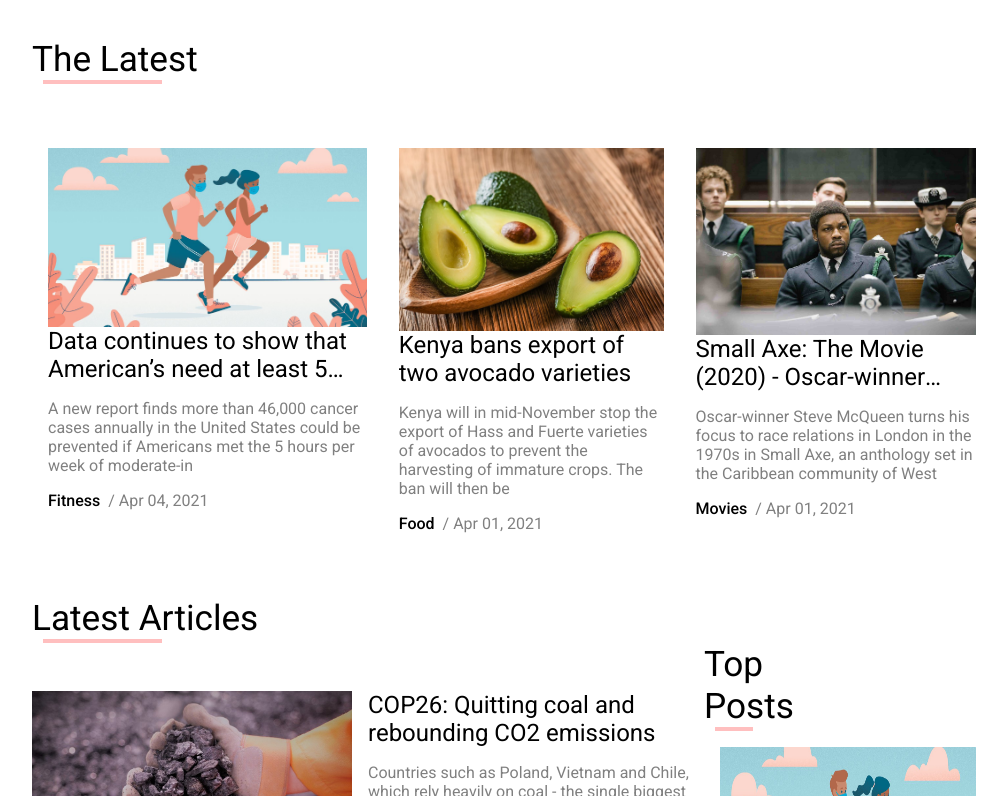
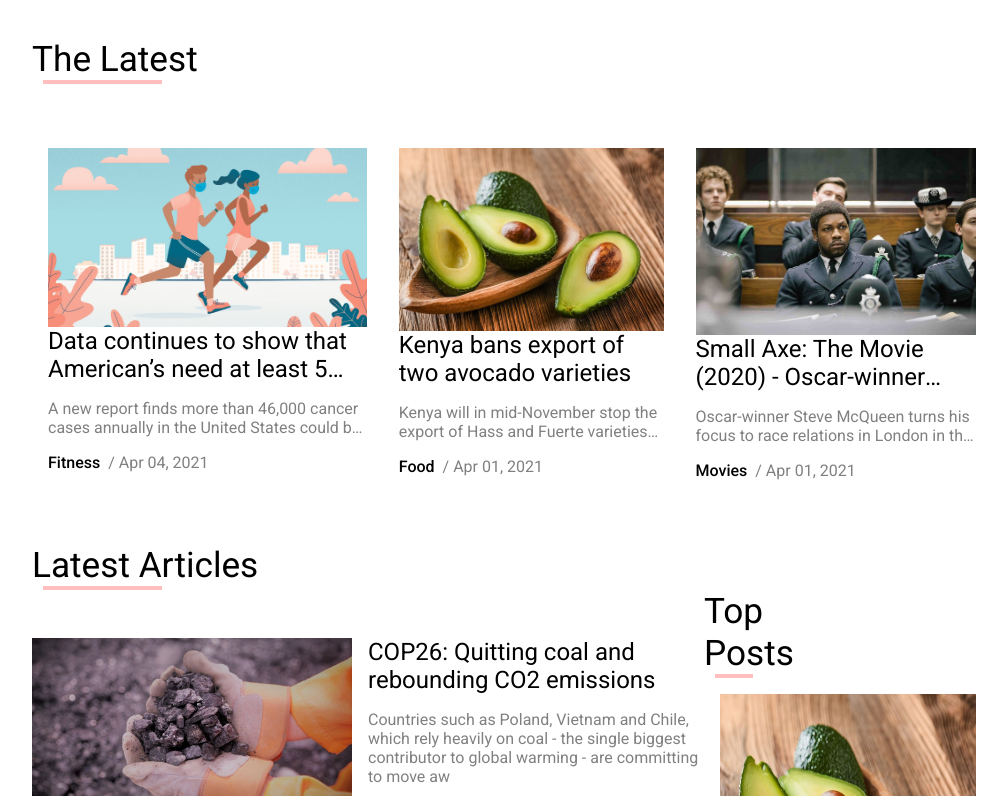
Before and after one commit to mahendruankit/blog, a React (Create React App) app: page / in a window 1280 px wide. Shown: the part 584-1380 px from the top of the page, without its empty margins (128-1135 px from the left). Built offline with nearby package versions, Linux system fonts and the light colour scheme.

Commit message:
add more components on to home page. Add props to category for content padding

```diff
--- a/src/client/App.js
+++ b/src/client/App.js
@@ -13,35 +13,63 @@ function App() {
       <div className='app'>
         <div className='page'>
           <Header />
-          <div className='content'>
           <Routes>
             <Route exact path='/' element={<Home />} />
             <Route
               path='/science'
-                element={<Category categoryId={1} displayTitle={true} />}
+              element={
+                <Category
+                  categoryId={1}
+                  displayTitle={true}
+                  requiresPadding={true}
+                />
+              }
+            />
+            <Route
+              path='/technology'
+              element={
+                <Category
+                  categoryId={2}
+                  displayTitle={true}
+                  requiresPadding={true}
+                />
+              }
+            />
+            <Route
+              path='/movies'
+              element={
+                <Category
+                  categoryId={3}
+                  displayTitle={true}
+                  requiresPadding={true}
+                />
+              }
+            />
+            <Route
+              path='/fitness'
+              element={
+                <Category
+                  categoryId={4}
+                  displayTitle={true}
+                  requiresPadding={true}
+                />
+              }
+            />
+            <Route
+              path='/food'
+              element={
+                <Category
+                  categoryId={5}
+                  displayTitle={true}
+                  requiresPadding={true}
+                />
+              }
             />
             <Route
               path='/category/:categoryId/article/:articleId'
               element={<Article />}
             />
-              <Route
-                path='/technology'
-                element={<Category categoryId={2} displayTitle={true} />}
-              />
-              <Route
-                path='/movies'
-                element={<Category categoryId={3} displayTitle={true} />}
-              />
-              <Route
-                path='/fitness'
-                element={<Category categoryId={4} displayTitle={true} />}
-              />
-              <Route
-                path='/food'
-                element={<Category categoryId={5} displayTitle={true} />}
-              />
           </Routes>
-          </div>
         </div>
       </div>
     </BrowserRouter>
--- /dev/null
+++ b/src/client/components/ArticlesHorizontal/ArticlesHorizontal.js
@@ -0,0 +1,53 @@
+import React from 'react';
+import moment from 'moment';
+import { Link } from 'react-router-dom';
+import './ArticlesHorizontal.scss';
+
+export default function LatestArticlesFromAllCategories({
+  listOfCategoriesAndArticles,
+  showThumbnail,
+}) {
+  return (
+    <div className='articlesHorizontal'>
+      {listOfCategoriesAndArticles.map((list) => {
+        const newTo = {
+          pathname: `/category/${list.category.id}/article/${list.article.id}`,
+          param1: 'id',
+        };
+
+        return (
+          <div
+            className='articlesHorizontal__article'
+            key={`${list.article.id}${list.category.id}`}
+          >
+            <Link className='articlesHorizontal__article__link' to={newTo}>
+              <div className='articlesHorizontal__article__link__details'>
+                {showThumbnail ? (
+                  <div className='articlesHorizontal__article__link__details__thumbnail'>
+                    <img src={list.article.thumbnail} alt='Article thumbnail' />
+                  </div>
+                ) : (
+                  ''
+                )}
+                <div className='articlesHorizontal__article__link__details__name'>
+                  {list.article.title}
+                </div>
+                <div className='articlesHorizontal__article__details__content'>
+                  {list.article.content.slice(0, 150)}
+                </div>
+                <div className='articlesHorizontal__article__details__info'>
+                  <span className='articlesHorizontal__article__details__info__name'>
+                    {list.category.name}&nbsp;&nbsp;
+                  </span>
+                  <span className='articlesHorizontal__article__details__info__date'>
+                    / {moment(list.article.date).format('MMM DD, YYYY')}
+                  </span>
+                </div>
+              </div>
+            </Link>
+          </div>
+        );
+      })}
+    </div>
+  );
+}
--- /dev/null
+++ b/src/client/components/ArticlesHorizontal/ArticlesHorizontal.scss
@@ -0,0 +1,67 @@
+@import '../../variables.scss';
+
+.articlesHorizontal {
+  text-decoration: none;
+  color: $link-color;
+  display: flex;
+  flex-direction: row;
+  margin-top: 3em;
+  margin-bottom: 3em;
+}
+
+.articlesHorizontal {
+  font-family: $font-family;
+}
+
+.articlesHorizontal a {
+  text-decoration: none;
+  color: $link-color;
+}
+
+.articlesHorizontal__article {
+  margin: 1em;
+}
+.articlesHorizontal__article__link {
+  display: flex;
+}
+
+.articlesHorizontal__article__link__details__thumbnail {
+  text-align: left;
+}
+
+.articlesHorizontal__article__link__details__thumbnail img {
+  vertical-align: middle;
+  width: 100%;
+  height: auto;
+}
+
+.articlesHorizontal__article__link__details__name {
+  font-size: 1.5em;
+  display: -webkit-box;
+  -webkit-line-clamp: 2;
+  -webkit-box-orient: vertical;
+  overflow: hidden;
+  text-overflow: ellipsis;
+}
+
+.articlesHorizontal__article__details__content {
+  margin-top: 1em;
+  color: $secondary-color;
+  display: -webkit-box;
+  -webkit-line-clamp: 2;
+  -webkit-box-orient: vertical;
+  overflow: hidden;
+  text-overflow: ellipsis;
+}
+
+.articlesHorizontal__article__details__info {
+  margin-top: 1em;
+}
+
+.articlesHorizontal__article__details__info__name {
+  font-weight: 500;
+}
+
+.articlesHorizontal__article__details__info__date {
+  color: $secondary-color;
+}
--- a/src/client/components/Category/Category.js
+++ b/src/client/components/Category/Category.js
@@ -8,8 +8,12 @@ import moment from 'moment';
 
 import './Category.scss';
 
-export default function Category({ categoryId, displayTitle }) {
-  let categoryAndArticlesFromAllCategories = [];
+export default function Category({
+  categoryId,
+  displayTitle,
+  requiresPadding,
+}) {
+  let topPostsArticlesFromAllCategories = [];
   var category = Categories.filter((c) => c.id === categoryId)[0];
   var articles = category.articles;
 
@@ -18,38 +22,35 @@ export default function Category({ categoryId, displayTitle }) {
     articles: articles,
   };
 
-  //Calculate the latest articles from all categories
+  //Calculate the top articles as per claps from all categories
 
   Categories.forEach((category) => {
     category.articles.forEach((article) => {
-      categoryAndArticlesFromAllCategories.push({
+      topPostsArticlesFromAllCategories.push({
         category: category,
         article: article,
-        date: moment(article.date).format('MMM DD, YYYY'),
+        claps: article.claps,
       });
     });
   });
 
-  let latestArticlesFromAllCategories =
-    categoryAndArticlesFromAllCategories.sort((a, b) => {
-      return moment(a.date).diff(b.date);
-    });
+  let topPosts = topPostsArticlesFromAllCategories.sort((a, b) => {
+    return moment(a.claps).diff(b.claps);
+  });
 
-  latestArticlesFromAllCategories = latestArticlesFromAllCategories
-    .reverse()
-    .slice(0, 3);
+  topPosts = topPosts.reverse().slice(0, 3);
+
+  let contentClass = requiresPadding ? 'content' : '';
 
   return (
-    <div className='category'>
+    <div className={`category ${contentClass}`}>
       <div className='category__left'>
         {displayTitle ? <Title title={category.name} /> : ''}
         <Articles listOfCategoriesAndArticles={listOfCategoriesAndArticles} />
       </div>
       <div className='category__right'>
         <Title title='Top Posts' />
-        <TopPosts
-          listOfCategoriesAndArticles={latestArticlesFromAllCategories}
-        />
+        <TopPosts listOfCategoriesAndArticles={topPosts} />
         <Advertisment />
       </div>
     </div>
--- a/src/client/components/LatestArticlesFromAllCategories/LatestArticlesFromAllCategories.js
+++ /dev/null
@@ -1,51 +0,0 @@
-import React from 'react';
-import moment from 'moment';
-import { Link } from 'react-router-dom';
-import './LatestArticlesFromAllCategories.scss';
-
-export default function LatestArticlesFromAllCategories({
-  latestArticlesFromAllCategories,
-}) {
-  return (
-    <div className='latestArticleFromAllCategories'>
-      {latestArticlesFromAllCategories.map((list) => {
-        const newTo = {
-          pathname: `/category/${list.category.id}/article/${list.article.id}`,
-          param1: 'id',
-        };
-
-        return (
-          <div
-            className='latestArticleFromAllCategories__article'
-            key={`${list.article.id}${list.category.id}`}
-          >
-            <Link
-              className='latestArticleFromAllCategories__article__link'
-              to={newTo}
-            >
-              <div className='latestArticleFromAllCategories__article__link__details'>
-                <div className='latestArticleFromAllCategories__article__link__details__thumbnail'>
-                  <img src={list.article.thumbnail} alt='Article thumbnail' />
-                </div>
-                <div className='latestArticleFromAllCategories__article__link__details__name'>
-                  {list.article.title}
-                </div>
-                <div className='latestArticleFromAllCategories__article__details__content'>
-                  {list.article.content.slice(0, 150)}
-                </div>
-                <div className='latestArticleFromAllCategories__article__details__info'>
-                  <span className='latestArticleFromAllCategories__article__details__info__name'>
-                    {list.category.name}&nbsp;&nbsp;
-                  </span>
-                  <span className='latestArticleFromAllCategories__article__details__info__date'>
-                    / {moment(list.article.date).format('MMM DD, YYYY')}
-                  </span>
-                </div>
-              </div>
-            </Link>
-          </div>
-        );
-      })}
-    </div>
-  );
-}
--- a/src/client/components/LatestArticlesFromAllCategories/LatestArticlesFromAllCategories.scss
+++ /dev/null
@@ -1,61 +0,0 @@
-@import '../../variables.scss';
-.latestArticleFromAllCategories {
-  text-decoration: none;
-  color: $link-color;
-  display: flex;
-  flex-direction: row;
-  margin-top: 3em;
-  margin-bottom: 3em;
-}
-
-.latestArticleFromAllCategories {
-  font-family: $font-family;
-}
-
-.latestArticleFromAllCategories a {
-  text-decoration: none;
-  color: $link-color;
-}
-
-.latestArticleFromAllCategories__article {
-  margin: 1em;
-}
-.latestArticleFromAllCategories__article__link {
-  display: flex;
-}
-
-.latestArticleFromAllCategories__article__link__details__thumbnail {
-  text-align: left;
-}
-
-.latestArticleFromAllCategories__article__link__details__thumbnail img {
-  vertical-align: middle;
-  width: 100%;
-  height: auto;
-}
-
-.latestArticleFromAllCategories__article__link__details__name {
-  font-size: 1.5em;
-  display: -webkit-box;
-  -webkit-line-clamp: 2;
-  -webkit-box-orient: vertical;
-  overflow: hidden;
-  text-overflow: ellipsis;
-}
-
-.latestArticleFromAllCategories__article__details__content {
-  margin-top: 1em;
-  color: $secondary-color;
-}
-
-.latestArticleFromAllCategories__article__details__info {
-  margin-top: 1em;
-}
-
-.latestArticleFromAllCategories__article__details__info__name {
-  font-weight: 500;
-}
-
-.latestArticleFromAllCategories__article__details__info__date {
-  color: $secondary-color;
-}
--- a/src/client/contents/Home/Home.js
+++ b/src/client/contents/Home/Home.js
@@ -1,10 +1,11 @@
 import React from 'react';
 import FeaturedArticles from '../../components/FeaturedArticle/FeaturedArticles';
-import LatestArticlesFromAllCategories from '../../components/LatestArticlesFromAllCategories/LatestArticlesFromAllCategories';
+import ArticlesHorizontal from '../../components/ArticlesHorizontal/ArticlesHorizontal';
 import Category from '../../components/Category/Category';
 import moment from 'moment';
 import Title from '../../components/Title/Title';
 import Categories from '../../../CategoriesData';
+import './Home.scss';
 
 export default function Home() {
   let featuredList = [];
@@ -32,25 +33,57 @@ export default function Home() {
     });
   });
 
-  let latestArticlesFromAllCategories =
-    categoryAndArticlesFromAllCategories.sort((a, b) => {
+  let latestArticlesFromAllCategories = categoryAndArticlesFromAllCategories
+    .sort((a, b) => {
       return moment(a.date).diff(b.date);
-    });
-
-  latestArticlesFromAllCategories = latestArticlesFromAllCategories
+    })
     .reverse()
     .slice(0, 3);
 
+  //Calculate latest articles from Category 3
+  let latestArticlesFromCategory3 = [];
+
+  var category = GetCategoryFromId(3);
+  category.articles.forEach((article) => {
+    latestArticlesFromCategory3.push({
+      category: category,
+      article: article,
+      date: moment(article.date).format('MMM DD, YYYY'),
+    });
+  });
+
+  latestArticlesFromCategory3 = latestArticlesFromCategory3
+    .sort((a, b) => {
+      return moment(a.date).diff(b.date);
+    })
+    .reverse();
+
+  function GetCategoryFromId(id) {
+    return Categories.find((c) => c.id === id);
+  }
+
   return (
+    <>
+      <div className='content'>
         <div className='home'>
           <FeaturedArticles featuredList={featuredList} />
           <Title title='The Latest' />
-      <LatestArticlesFromAllCategories
-        latestArticlesFromAllCategories={latestArticlesFromAllCategories}
+          <ArticlesHorizontal
+            listOfCategoriesAndArticles={latestArticlesFromAllCategories}
+            showThumbnail={true}
           />
           <Title title='Latest Articles' />
-      <Category categoryId={1} displayTitle={false}/>
+          <Category categoryId={1} displayTitle={false} requiresPadding={false}/>
           <Title title='Latest Stories' />
+          <div className='home__spacer'>
+            <hr />
           </div>
+          <ArticlesHorizontal
+            listOfCategoriesAndArticles={latestArticlesFromCategory3}
+            showThumbnail={false}
+          />
+        </div>
+      </div>
+    </>
   );
 }
--- /dev/null
+++ b/src/client/contents/Home/Home.scss
@@ -0,0 +1,14 @@
+@import '../../variables.scss';
+
+.home {
+}
+
+.home__spacer {
+  margin: 3em 0 1em 0;
+  hr {
+    border: 1px solid $secondary-color;
+    margin: 0;
+    width: 100%;
+    opacity: 10%;
+  }
+}
```
Lines whose indentation alone changed are shown as unchanged.
